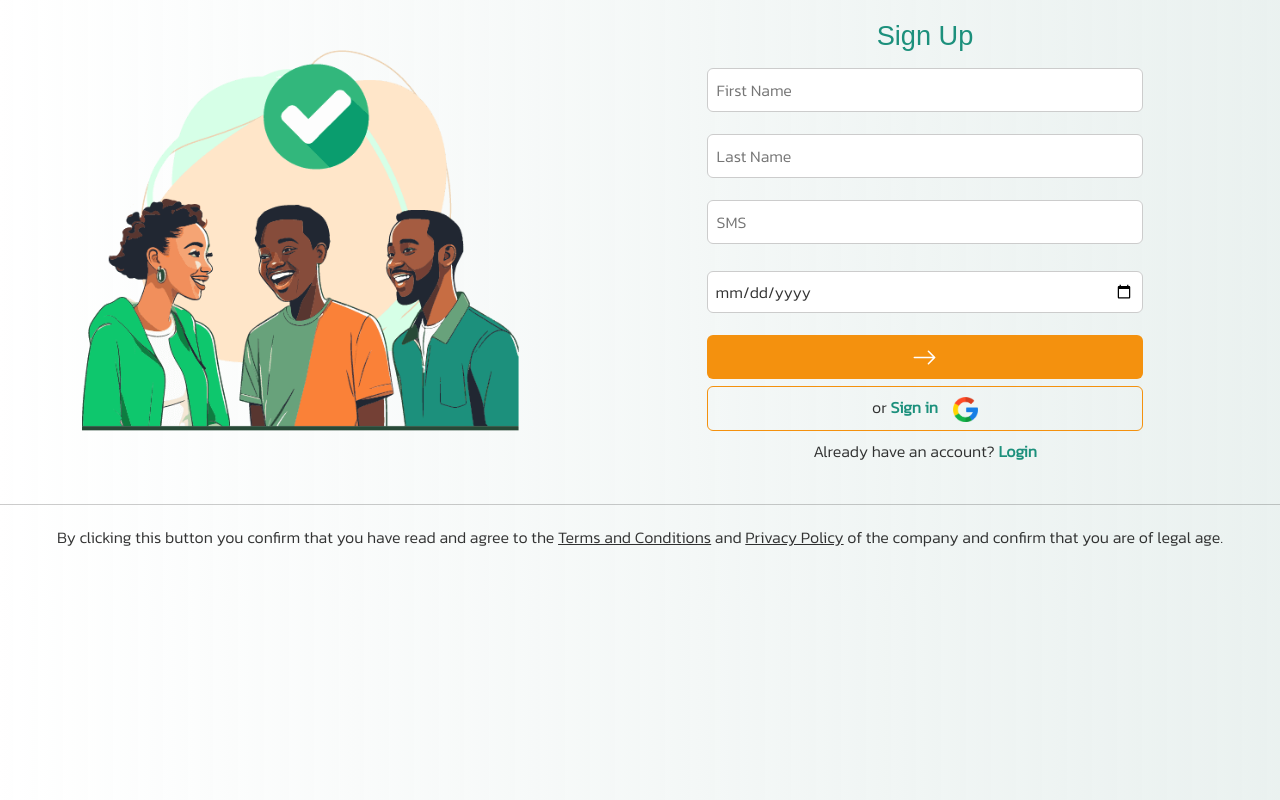
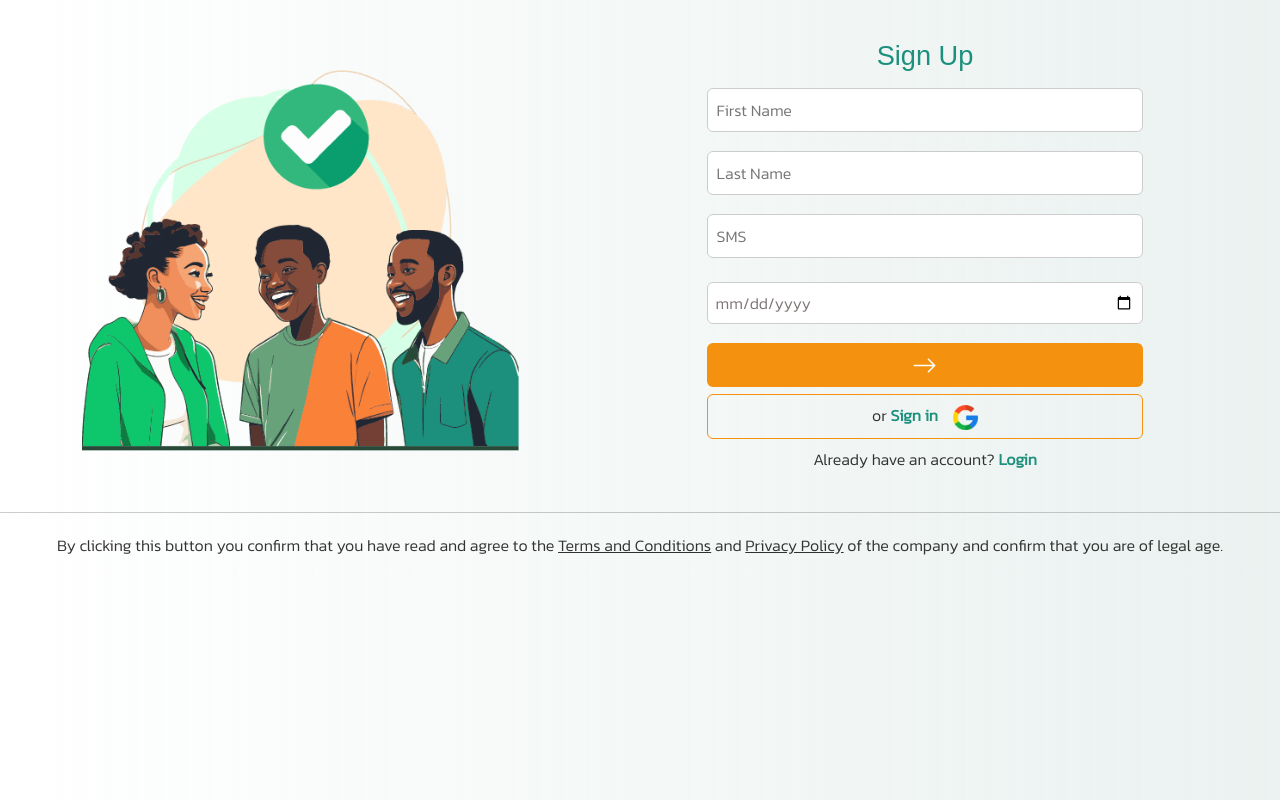
Before and after one commit to SKD-W/e2play-form-testing, a React (Vite) app: page /sign-up in a window 1280 px wide. Built offline with nearby package versions, Linux system fonts and the light colour scheme; a web font is replaced by a local one.

Commit message:
Few changes made in the scss

```diff
--- a/src/pages/signUpPage/PersonalForm.scss
+++ b/src/pages/signUpPage/PersonalForm.scss
@@ -2,6 +2,7 @@
 .personal-form-details {
     position: relative;
     margin: auto;
+    padding: 0;
 
     .personal-grid-form {
         margin: auto 70px;
@@ -10,6 +11,7 @@
             position: relative;
             margin: auto;
             width: 100%;
+            padding-top: 20px;
 
             .image-form-box {
 
@@ -34,9 +36,6 @@
                     text-align: center;
                     margin: auto;
 
-                    input {
-                        margin-bottom: 3px;
-                    }
                     input[type=text],
                     button[type=submit] {
                         width: 80%;
@@ -58,7 +57,7 @@
                         border: 1px ridge #ccc;
                         outline: none;
                         border-radius: 6px;
-                        color: #000000cc;
+                        color: #7e7575;
                     }
                     p {
                         margin-bottom: -23px;
@@ -113,7 +112,7 @@
     p.t-c {
         text-align: center;
         font-size: 1rem;
-        padding: 30px;
+        padding: 30px 30px 0;
 
         a {
             color: inherit;
@@ -181,7 +180,7 @@
                         input[type=text],
                         input[type=date],
                         button[type=submit] {
-                            width: 90%;
+                            width: 95%;
                         }
                     }
                 }
```
Also changed, not shown: src/components/Delete.jsx (added), src/components/heroPage/HeroSection.jsx (added).
